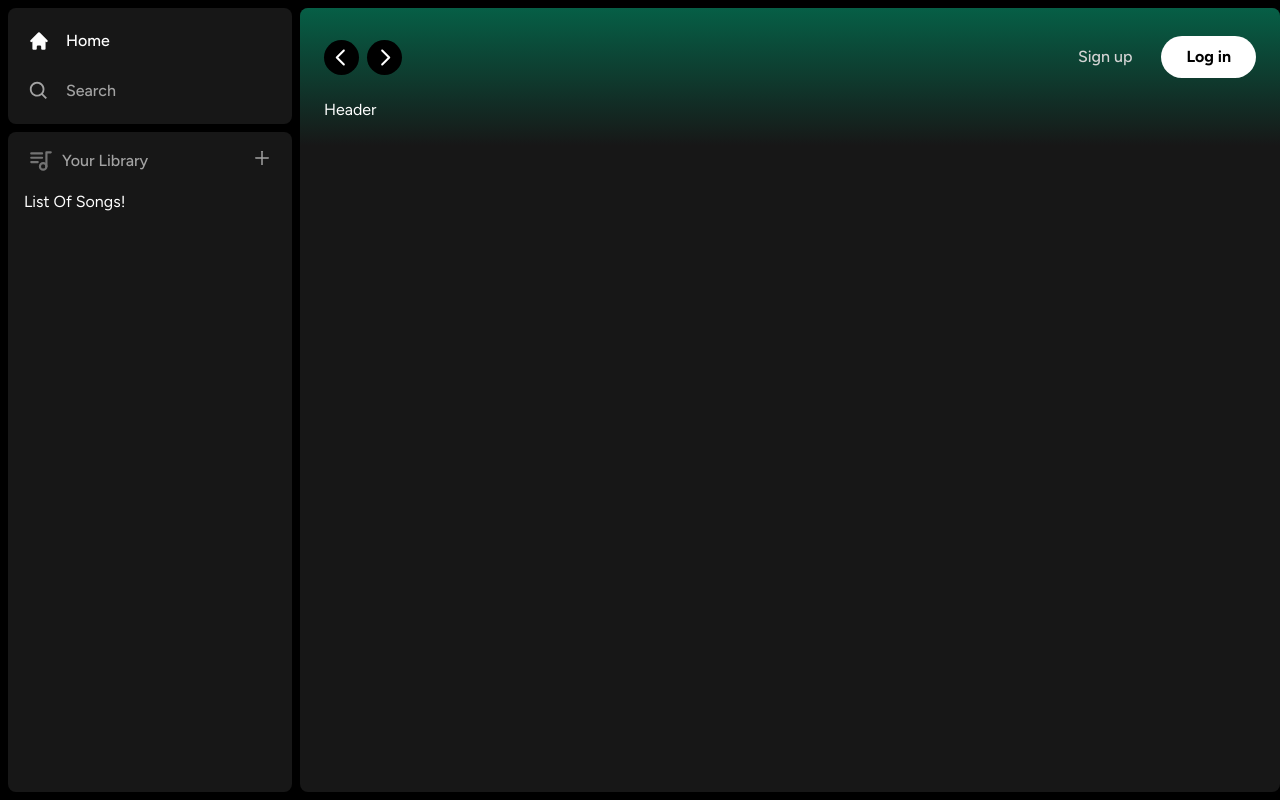
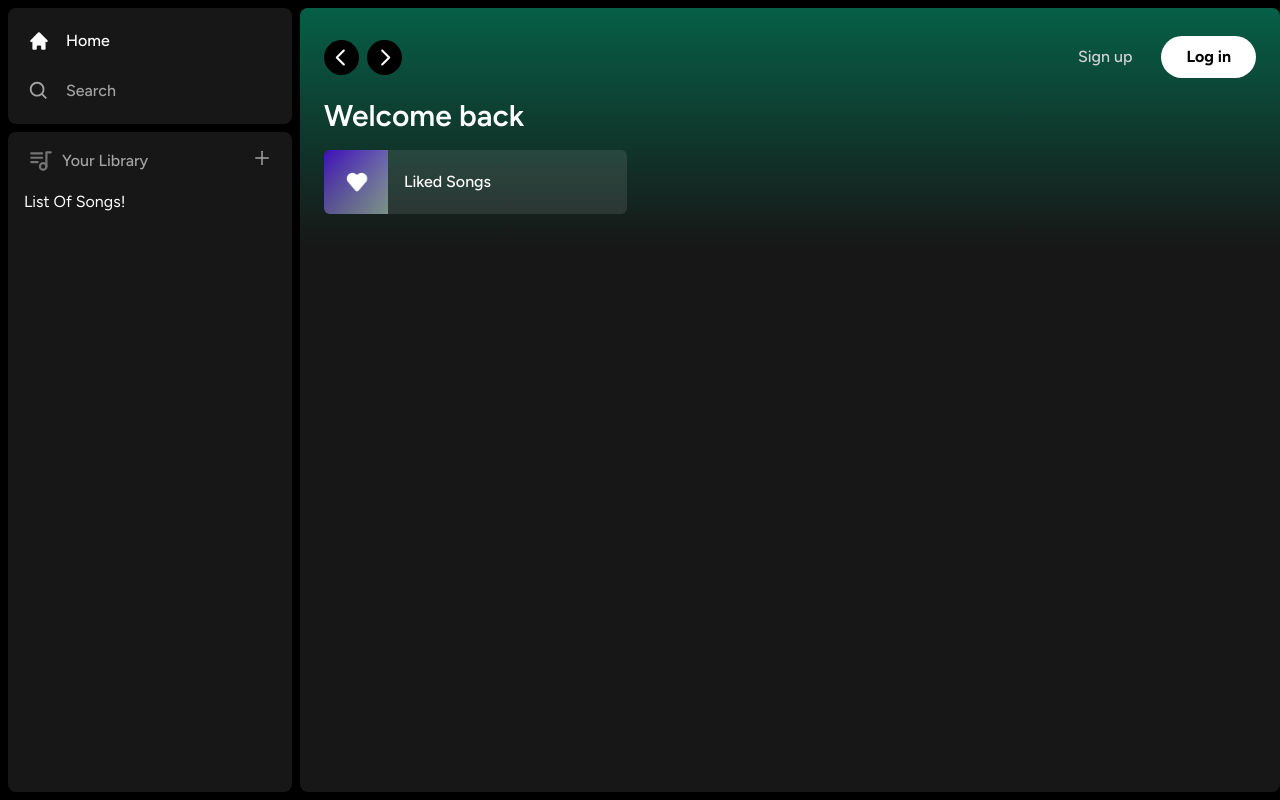
Before and after one commit to rbncardoso/spotify_clone, a Next.js app: page / in a window 1280 px wide. Built offline with nearby package versions, Linux system fonts and the light colour scheme.

Commit message:
added ListItem , button

```diff
--- a/app/(site)/page.tsx
+++ b/app/(site)/page.tsx
@@ -1,4 +1,5 @@
 import Header from "@/components/Header";
+import ListItem from "@/components/ListItem";
 
 
 export default function Home() {
@@ -6,7 +7,19 @@
     <div className="bg-neutral-900 rounded-lg h-full w-full overflow-hidden
                       overflow-y-auto">
       <Header>
-        Header
+        <div className="mb-2">
+            <h1 className="text-white text-3xl font-semibold"
+            >
+              Welcome back
+            </h1>
+            <div className="grid grid-col-1 sm:grid-cols-2 xl:grid-cols-3 2xl:grid-cols-4 gap-3 mt-4">
+              <ListItem
+                image="/images/liked.png"
+                name="Liked Songs"
+                href="Liked"
+              />
+            </div>
+        </div>
       </Header>
       </div>
   )
--- /dev/null
+++ b/components/ListItem.tsx
@@ -0,0 +1,51 @@
+"use client"
+
+
+import Image from 'next/image';
+import { useRouter } from 'next/navigation';
+import React from 'react'
+import { FaPlay } from "react-icons/fa";
+
+interface ListItemProps{
+  image:string;
+  name:string;
+  href:string;
+}
+
+const ListItem: React.FC<ListItemProps> = ({
+  image,
+  name,
+  href
+}) => {
+
+  const router = useRouter();
+    //Add authentication before push
+  const onClick = () =>{
+    router.push(href)
+  }
+
+  return (
+    <button className='relative group flex items-center rounded-md overflow-hidden gap-x-4
+    bg-neutral-100/10 hover:bg-neutral-100/20 transition pr-4'>
+      <div className='relative min-h-[64px] min-w-[64px]'>
+        <Image
+          className='object-cover' fill
+          src={image}
+          alt='Image'
+        />
+      </div>
+      <p className='font-medium truncate py-5'>
+        {name}
+      </p>
+      <div
+      className='absolute transition opacity-0 rounded-full flex items-center justify-center bg-green-500
+                  p-4 drop-shadow-md right-5 group-hover:opacity-100 hover:scale-110'
+      >
+        <FaPlay className='text-black' />
+      </div>
+    </button>
+
+  )
+}
+
+export default ListItem
```
Also changed, not shown: public/images/liked.png (added).
